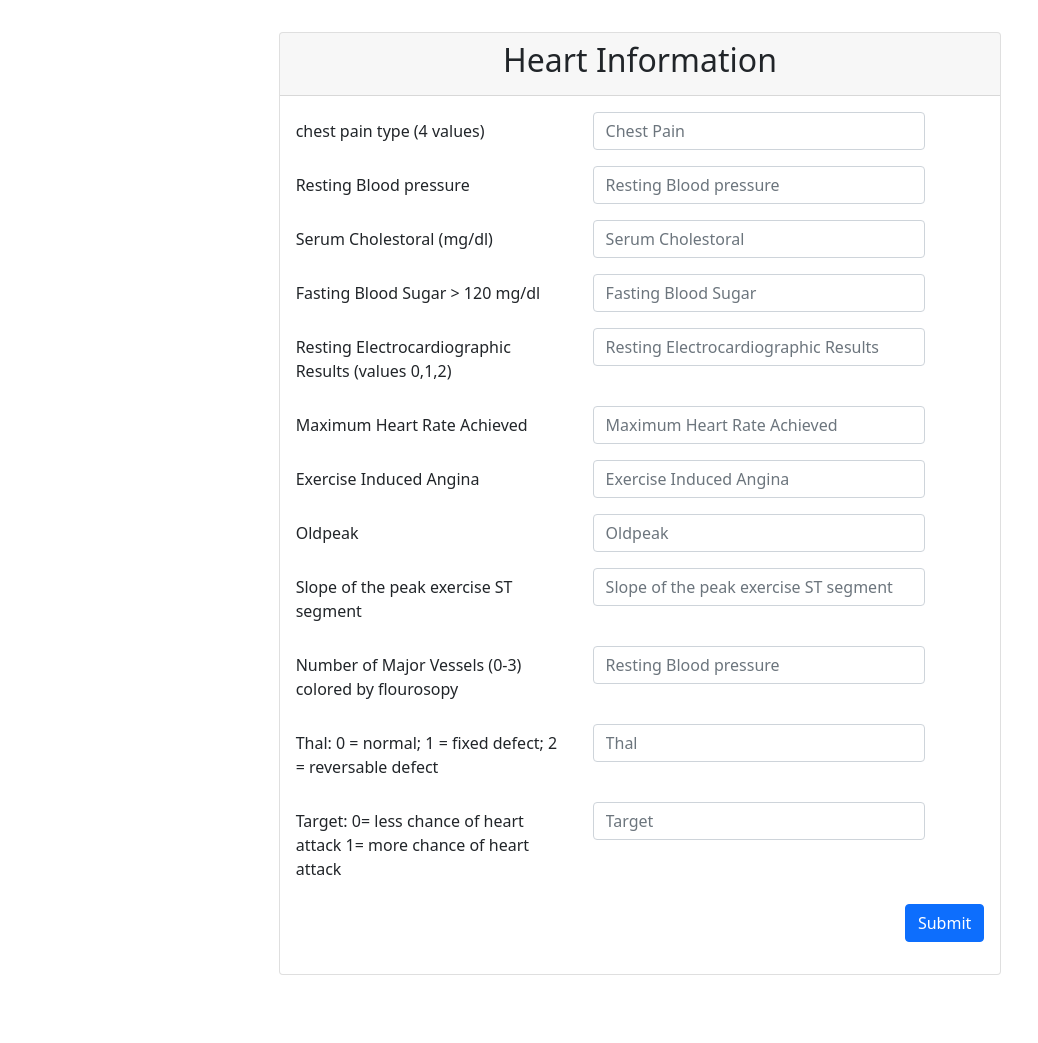
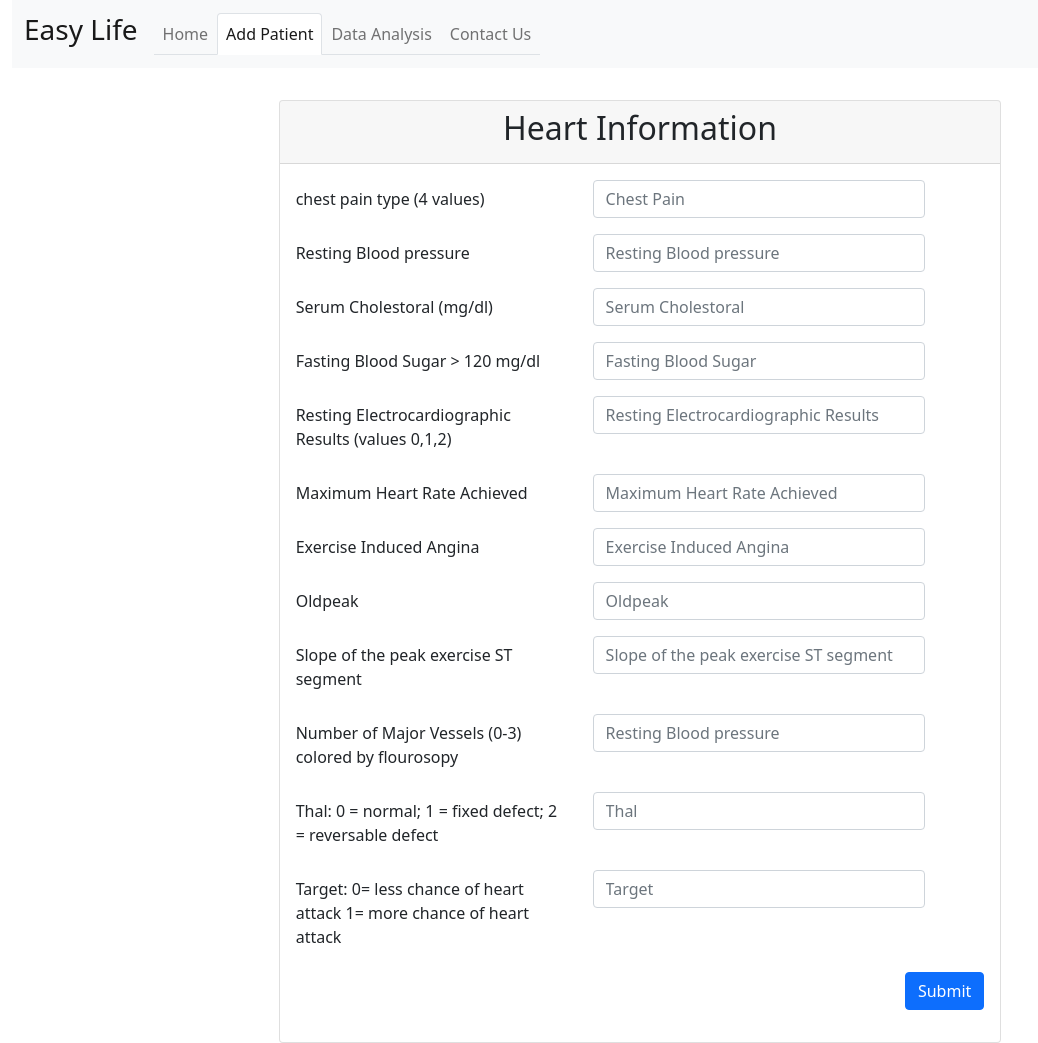
Before and after one commit to moyeneka/EasyLife-HealthCare-Data-Visualizer, a PHP site: page /heart_info.php in a window 1280 px wide. Shown: the whole page, without its empty margins (0-1038 px from the left). Before the commit the page ends 975 px from the top, so only its background shows below. Run offline with PHP 8.4, Linux system fonts and the light colour scheme.

Commit message:
Pages linked

```diff
--- a/heart_info.php
+++ b/heart_info.php
@@ -17,6 +17,36 @@
 
   <body>
     <div class="container-fluid">
+
+        <nav class="navbar sticky-top navbar-expand-lg navbar-light bg-light">
+            <div class="container-fluid">
+
+                <a class="navbar-brand" style="font-size='30px'; " href="#"><h3>Easy Life</h3></a>
+
+                <button class="navbar-toggler" type="button" data-bs-toggle="collapse" data-bs-target="#navbarNavDropdown" aria-controls="navbarNavDropdown" aria-expanded="false" aria-label="Toggle navigation">
+                    <span class="navbar-toggler-icon"></span>
+                </button>
+
+                <div class="collapse navbar-collapse" id="navbarNavDropdown">
+
+                    <ul class="navbar-nav nav-tabs">
+                        <li class="nav-item">
+                            <a class="nav-link" aria-current="page" href="./home.php">Home</a>
+                        </li>
+                        <li class="nav-item">
+                            <a class="nav-link active" href="#">Add Patient</a>
+                        </li>
+                        <li class="nav-item">
+                            <a class="nav-link" href="./ViewPatient.php">Data Analysis</a>
+                        </li>
+                        <li class="nav-item">
+                            <a class="nav-link" href="#">Contact Us</a>
+                        </li>
+                    </ul>
+                </div>
+            </div>
+        </nav>
+
         <section class="patient" id="patient">
             <div class="row d-flex justify-content-center align-items-center">
                 <div class="col-md-7">
```
Also changed, not shown: AddPatient.php (+30 -0 lines), Diabetes_info.php (+30 -0 lines), ViewPatients.php (+18 -3 lines), home.php (+5 -3 lines), 1 other file.
